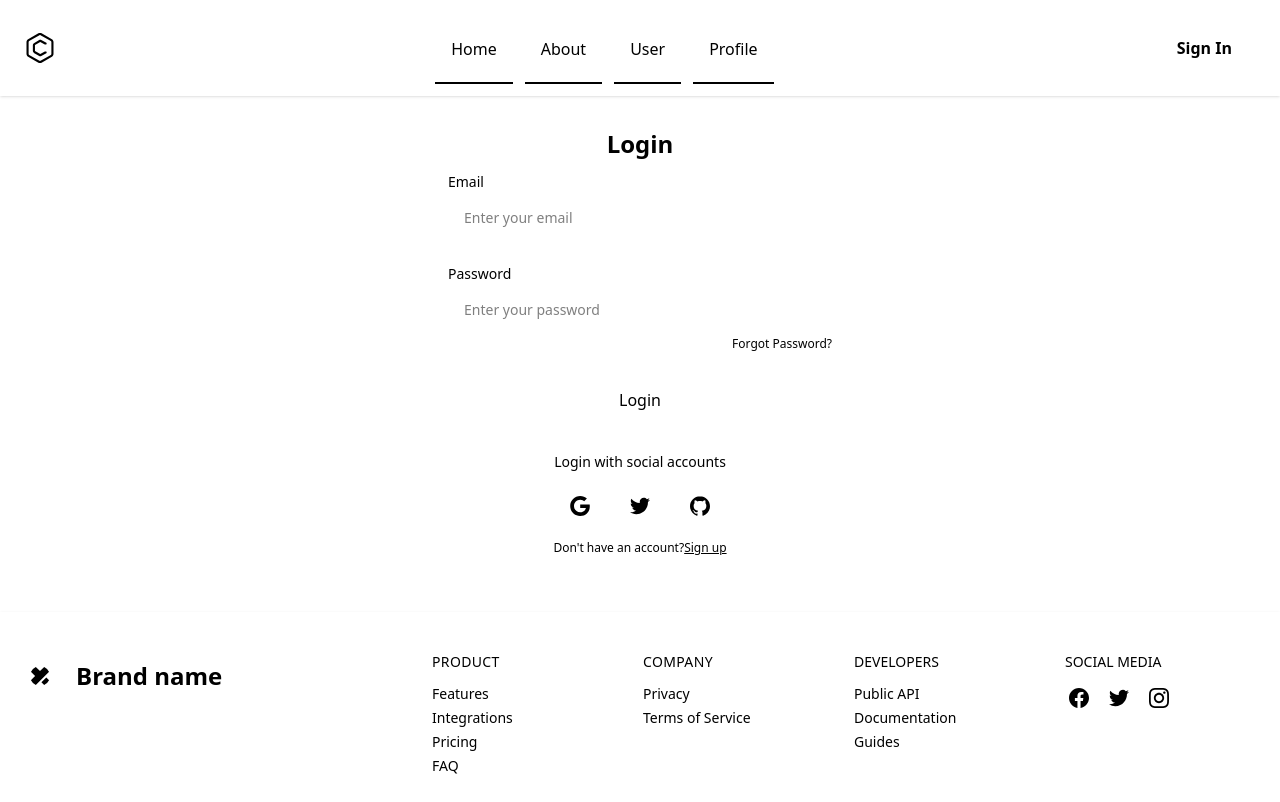
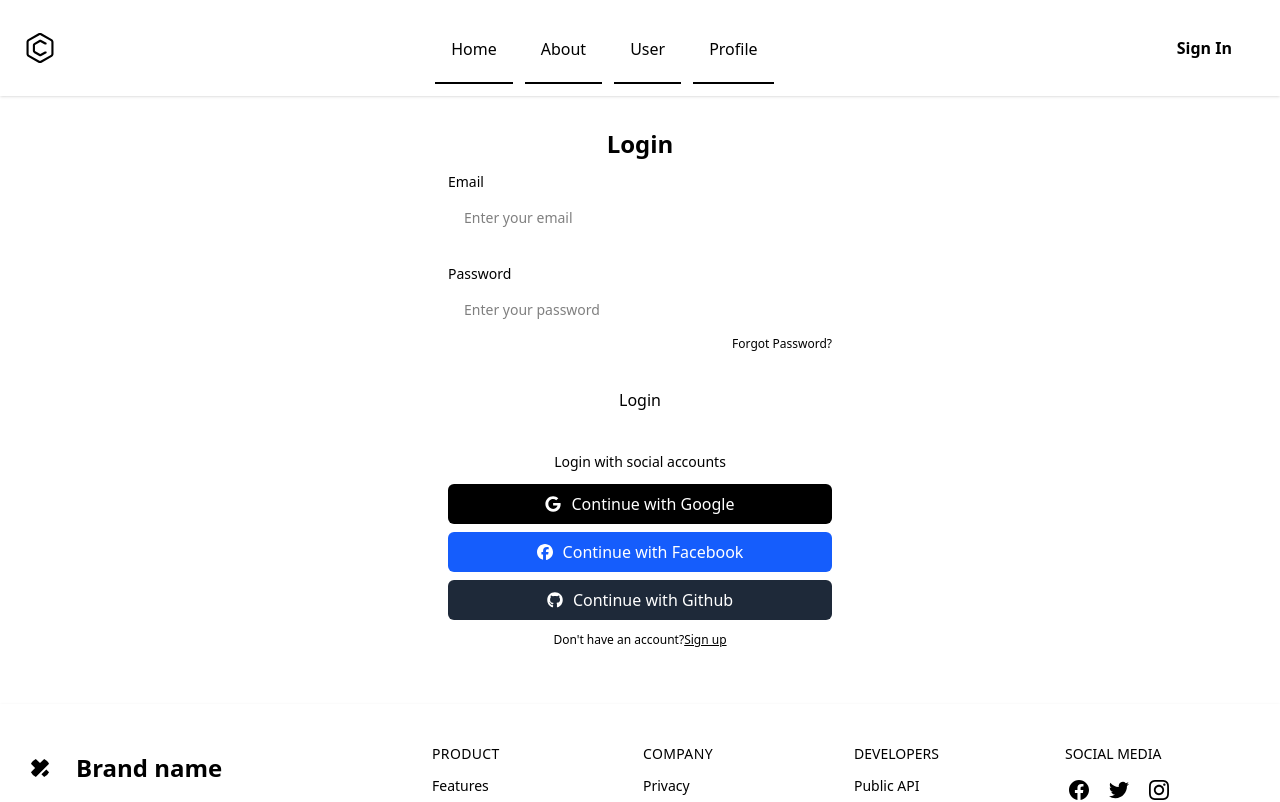
Before and after one commit to parvez-prottoy/Firebase-Authentication, a React app: page /signin in a window 1280 px wide. Shown: the top 802 px of the page. Built offline with nearby package versions, Linux system fonts and the light colour scheme; no server answers; the HTML template or start-up script is replaced by a standard one.

Commit message:
adding google signin user.

```diff
--- a/src/components/Login.jsx
+++ b/src/components/Login.jsx
@@ -2,9 +2,11 @@ import { Link, Navigate, useNavigate } from "react-router";
 import { use, useState } from "react";
 import AuthContext from "../context/AuthContext";
 import toast from "react-hot-toast";
+import { FaGithub, FaGoogle } from "react-icons/fa";
+import { FaFacebook } from "react-icons/fa6";
 
 export default function Login() {
-  const { loginUser } = use(AuthContext);
+  const { loginUser, googleSignIn } = use(AuthContext);
   const [formData, setFormData] = useState({
     email: "",
     password: "",
@@ -33,6 +35,20 @@ export default function Login() {
     }
     if (user) {
       toast.success("Login successful!");
+      navigate("/");
+    }
+    setIsLoading(false);
+  };
+  const handleGoogleSignIn = async () => {
+    setIsLoading(true);
+    const user = await googleSignIn();
+    if (user instanceof Error) {
+      setError(`Google sign-in failed. ${user.message}`);
+      setIsLoading(false);
+      return;
+    }
+    if (user) {
+      toast.success("User signed in successfully!");
       navigate("/");
     }
     setIsLoading(false);
@@ -89,33 +105,28 @@ export default function Login() {
         </p>
         <div className="flex-1 h-px sm:w-16 dark:bg-gray-300"></div>
       </div>
-      <div className="flex justify-center space-x-4">
-        <button aria-label="Log in with Google" className="p-3 rounded-sm">
-          <svg
-            xmlns="http://www.w3.org/2000/svg"
-            viewBox="0 0 32 32"
-            className="w-5 h-5 fill-current"
-          >
-            <path d="M16.318 13.714v5.484h9.078c-0.37 2.354-2.745 6.901-9.078 6.901-5.458 0-9.917-4.521-9.917-10.099s4.458-10.099 9.917-10.099c3.109 0 5.193 1.318 6.38 2.464l4.339-4.182c-2.786-2.599-6.396-4.182-10.719-4.182-8.844 0-16 7.151-16 16s7.156 16 16 16c9.234 0 15.365-6.49 15.365-15.635 0-1.052-0.115-1.854-0.255-2.651z"></path>
-          </svg>
+      <div>
+        {/* Social Login Buttons */}
+        <button
+          onClick={handleGoogleSignIn}
+          className="bg-black text-white rounded-md py-2 px-4 flex items-center justify-center gap-[10px] text-[1rem] w-full cursor-pointer"
+        >
+          {isLoading ? (
+            "Loading..."
+          ) : (
+            <>
+              <FaGoogle className="" />
+              Continue with Google
+            </>
+          )}
         </button>
-        <button aria-label="Log in with Twitter" className="p-3 rounded-sm">
-          <svg
-            xmlns="http://www.w3.org/2000/svg"
-            viewBox="0 0 32 32"
-            className="w-5 h-5 fill-current"
-          >
-            <path d="M31.937 6.093c-1.177 0.516-2.437 0.871-3.765 1.032 1.355-0.813 2.391-2.099 2.885-3.631-1.271 0.74-2.677 1.276-4.172 1.579-1.192-1.276-2.896-2.079-4.787-2.079-3.625 0-6.563 2.937-6.563 6.557 0 0.521 0.063 1.021 0.172 1.495-5.453-0.255-10.287-2.875-13.52-6.833-0.568 0.964-0.891 2.084-0.891 3.303 0 2.281 1.161 4.281 2.916 5.457-1.073-0.031-2.083-0.328-2.968-0.817v0.079c0 3.181 2.26 5.833 5.26 6.437-0.547 0.145-1.131 0.229-1.724 0.229-0.421 0-0.823-0.041-1.224-0.115 0.844 2.604 3.26 4.5 6.14 4.557-2.239 1.755-5.077 2.801-8.135 2.801-0.521 0-1.041-0.025-1.563-0.088 2.917 1.86 6.36 2.948 10.079 2.948 12.067 0 18.661-9.995 18.661-18.651 0-0.276 0-0.557-0.021-0.839 1.287-0.917 2.401-2.079 3.281-3.396z"></path>
-          </svg>
+        <button className="bg-blue-600 text-white rounded-md py-2 px-4 flex items-center justify-center gap-[10px] text-[1rem] w-full cursor-pointer mt-2">
+          <FaFacebook className="" />
+          Continue with Facebook
         </button>
-        <button aria-label="Log in with GitHub" className="p-3 rounded-sm">
-          <svg
-            xmlns="http://www.w3.org/2000/svg"
-            viewBox="0 0 32 32"
-            className="w-5 h-5 fill-current"
-          >
-            <path d="M16 0.396c-8.839 0-16 7.167-16 16 0 7.073 4.584 13.068 10.937 15.183 0.803 0.151 1.093-0.344 1.093-0.772 0-0.38-0.009-1.385-0.015-2.719-4.453 0.964-5.391-2.151-5.391-2.151-0.729-1.844-1.781-2.339-1.781-2.339-1.448-0.989 0.115-0.968 0.115-0.968 1.604 0.109 2.448 1.645 2.448 1.645 1.427 2.448 3.744 1.74 4.661 1.328 0.14-1.031 0.557-1.74 1.011-2.135-3.552-0.401-7.287-1.776-7.287-7.907 0-1.751 0.62-3.177 1.645-4.297-0.177-0.401-0.719-2.031 0.141-4.235 0 0 1.339-0.427 4.4 1.641 1.281-0.355 2.641-0.532 4-0.541 1.36 0.009 2.719 0.187 4 0.541 3.043-2.068 4.381-1.641 4.381-1.641 0.859 2.204 0.317 3.833 0.161 4.235 1.015 1.12 1.635 2.547 1.635 4.297 0 6.145-3.74 7.5-7.296 7.891 0.556 0.479 1.077 1.464 1.077 2.959 0 2.14-0.020 3.864-0.020 4.385 0 0.416 0.28 0.916 1.104 0.755 6.4-2.093 10.979-8.093 10.979-15.156 0-8.833-7.161-16-16-16z"></path>
-          </svg>
+        <button className="bg-gray-800 text-white rounded-md py-2 px-4 flex items-center justify-center gap-[10px] text-[1rem] w-full cursor-pointer mt-2">
+          <FaGithub className="" />
+          Continue with Github
         </button>
       </div>
       <p className="text-xs text-center sm:px-6 dark:text-gray-600">
--- a/src/components/Register.jsx
+++ b/src/components/Register.jsx
@@ -3,9 +3,11 @@ import { Link, useNavigate } from "react-router";
 import validateForm from "../utils/validateForm";
 import AuthContext from "../context/AuthContext";
 import toast from "react-hot-toast";
+import { FaGithub, FaGoogle } from "react-icons/fa";
+import { FaFacebook } from "react-icons/fa6";
 
 export default function Register() {
-  const { registerUser } = use(AuthContext);
+  const { registerUser, googleSignIn } = use(AuthContext);
   const [formData, setFormData] = useState({
     username: "",
     email: "",
@@ -47,6 +49,22 @@ export default function Register() {
     }
     if (user) {
       toast.success("User registered successfully!");
+      navigate("/");
+    }
+    setIsLoading(false);
+  };
+  const handleGoogleSignIn = async () => {
+    setIsLoading(true);
+    const user = await googleSignIn();
+    if (user instanceof Error) {
+      setErrors({
+        general: `Google Sign In failed. ${user.message}`,
+      });
+      setIsLoading(false);
+      return;
+    }
+    if (user) {
+      toast.success("User signed in successfully!");
       navigate("/");
     }
     setIsLoading(false);
@@ -153,33 +171,28 @@ export default function Register() {
         </p>
         <div className="flex-1 h-px sm:w-16 dark:bg-gray-300"></div>
       </div>
-      <div className="flex justify-center space-x-4">
-        <button aria-label="Log in with Google" className="p-3 rounded-sm">
-          <svg
-            xmlns="http://www.w3.org/2000/svg"
-            viewBox="0 0 32 32"
-            className="w-5 h-5 fill-current"
-          >
-            <path d="M16.318 13.714v5.484h9.078c-0.37 2.354-2.745 6.901-9.078 6.901-5.458 0-9.917-4.521-9.917-10.099s4.458-10.099 9.917-10.099c3.109 0 5.193 1.318 6.38 2.464l4.339-4.182c-2.786-2.599-6.396-4.182-10.719-4.182-8.844 0-16 7.151-16 16s7.156 16 16 16c9.234 0 15.365-6.49 15.365-15.635 0-1.052-0.115-1.854-0.255-2.651z"></path>
-          </svg>
+      <div>
+        {/* Social Login Buttons */}
+        <button
+          onClick={handleGoogleSignIn}
+          className="bg-black text-white rounded-md py-2 px-4 flex items-center justify-center gap-[10px] text-[1rem] w-full cursor-pointer"
+        >
+          {isLoading ? (
+            "Loading..."
+          ) : (
+            <>
+              <FaGoogle className="" />
+              Continue with Google
+            </>
+          )}
         </button>
-        <button aria-label="Log in with Twitter" className="p-3 rounded-sm">
-          <svg
-            xmlns="http://www.w3.org/2000/svg"
-            viewBox="0 0 32 32"
-            className="w-5 h-5 fill-current"
-          >
-            <path d="M31.937 6.093c-1.177 0.516-2.437 0.871-3.765 1.032 1.355-0.813 2.391-2.099 2.885-3.631-1.271 0.74-2.677 1.276-4.172 1.579-1.192-1.276-2.896-2.079-4.787-2.079-3.625 0-6.563 2.937-6.563 6.557 0 0.521 0.063 1.021 0.172 1.495-5.453-0.255-10.287-2.875-13.52-6.833-0.568 0.964-0.891 2.084-0.891 3.303 0 2.281 1.161 4.281 2.916 5.457-1.073-0.031-2.083-0.328-2.968-0.817v0.079c0 3.181 2.26 5.833 5.26 6.437-0.547 0.145-1.131 0.229-1.724 0.229-0.421 0-0.823-0.041-1.224-0.115 0.844 2.604 3.26 4.5 6.14 4.557-2.239 1.755-5.077 2.801-8.135 2.801-0.521 0-1.041-0.025-1.563-0.088 2.917 1.86 6.36 2.948 10.079 2.948 12.067 0 18.661-9.995 18.661-18.651 0-0.276 0-0.557-0.021-0.839 1.287-0.917 2.401-2.079 3.281-3.396z"></path>
-          </svg>
+        <button className="bg-blue-600 text-white rounded-md py-2 px-4 flex items-center justify-center gap-[10px] text-[1rem] w-full cursor-pointer mt-2">
+          <FaFacebook className="" />
+          Continue with Facebook
         </button>
-        <button aria-label="Log in with GitHub" className="p-3 rounded-sm">
-          <svg
-            xmlns="http://www.w3.org/2000/svg"
-            viewBox="0 0 32 32"
-            className="w-5 h-5 fill-current"
-          >
-            <path d="M16 0.396c-8.839 0-16 7.167-16 16 0 7.073 4.584 13.068 10.937 15.183 0.803 0.151 1.093-0.344 1.093-0.772 0-0.38-0.009-1.385-0.015-2.719-4.453 0.964-5.391-2.151-5.391-2.151-0.729-1.844-1.781-2.339-1.781-2.339-1.448-0.989 0.115-0.968 0.115-0.968 1.604 0.109 2.448 1.645 2.448 1.645 1.427 2.448 3.744 1.74 4.661 1.328 0.14-1.031 0.557-1.74 1.011-2.135-3.552-0.401-7.287-1.776-7.287-7.907 0-1.751 0.62-3.177 1.645-4.297-0.177-0.401-0.719-2.031 0.141-4.235 0 0 1.339-0.427 4.4 1.641 1.281-0.355 2.641-0.532 4-0.541 1.36 0.009 2.719 0.187 4 0.541 3.043-2.068 4.381-1.641 4.381-1.641 0.859 2.204 0.317 3.833 0.161 4.235 1.015 1.12 1.635 2.547 1.635 4.297 0 6.145-3.74 7.5-7.296 7.891 0.556 0.479 1.077 1.464 1.077 2.959 0 2.14-0.020 3.864-0.020 4.385 0 0.416 0.28 0.916 1.104 0.755 6.4-2.093 10.979-8.093 10.979-15.156 0-8.833-7.161-16-16-16z"></path>
-          </svg>
+        <button className="bg-gray-800 text-white rounded-md py-2 px-4 flex items-center justify-center gap-[10px] text-[1rem] w-full cursor-pointer mt-2">
+          <FaGithub className="" />
+          Continue with Github
         </button>
       </div>
       <p className="text-xs text-center sm:px-6 dark:text-gray-600">
--- a/src/providers/AuthProvider.jsx
+++ b/src/providers/AuthProvider.jsx
@@ -3,8 +3,10 @@ import app from "../config/firebase.config";
 import {
   createUserWithEmailAndPassword,
   getAuth,
+  GoogleAuthProvider,
   onAuthStateChanged,
   signInWithEmailAndPassword,
+  signInWithPopup,
   signOut,
   updateProfile,
 } from "firebase/auth";
@@ -12,6 +14,7 @@ import { useEffect, useState } from "react";
 
 export default function AuthProvider({ children }) {
   const auth = getAuth(app);
+  const googleProvider = new GoogleAuthProvider();
   const [user, setUser] = useState(null);
   const [observerLoading, setObserverLoading] = useState(true);
   // authentication state observer
@@ -22,6 +25,15 @@ export default function AuthProvider({ children }) {
     });
     return () => unsubscribe();
   }, [auth]);
+  // Google Sign In
+  const googleSignIn = async () => {
+    try {
+      const userCredential = await signInWithPopup(auth, googleProvider);
+      return userCredential.user;
+    } catch (error) {
+      return error;
+    }
+  };
   //   registerUser
   const registerUser = async (username, email, password) => {
     try {
@@ -63,7 +75,14 @@ export default function AuthProvider({ children }) {
   };
   return (
     <AuthContext.Provider
-      value={{ registerUser, loginUser, user, observerLoading, logoutUser }}
+      value={{
+        registerUser,
+        loginUser,
+        user,
+        observerLoading,
+        logoutUser,
+        googleSignIn,
+      }}
     >
       {children}
     </AuthContext.Provider>
```
